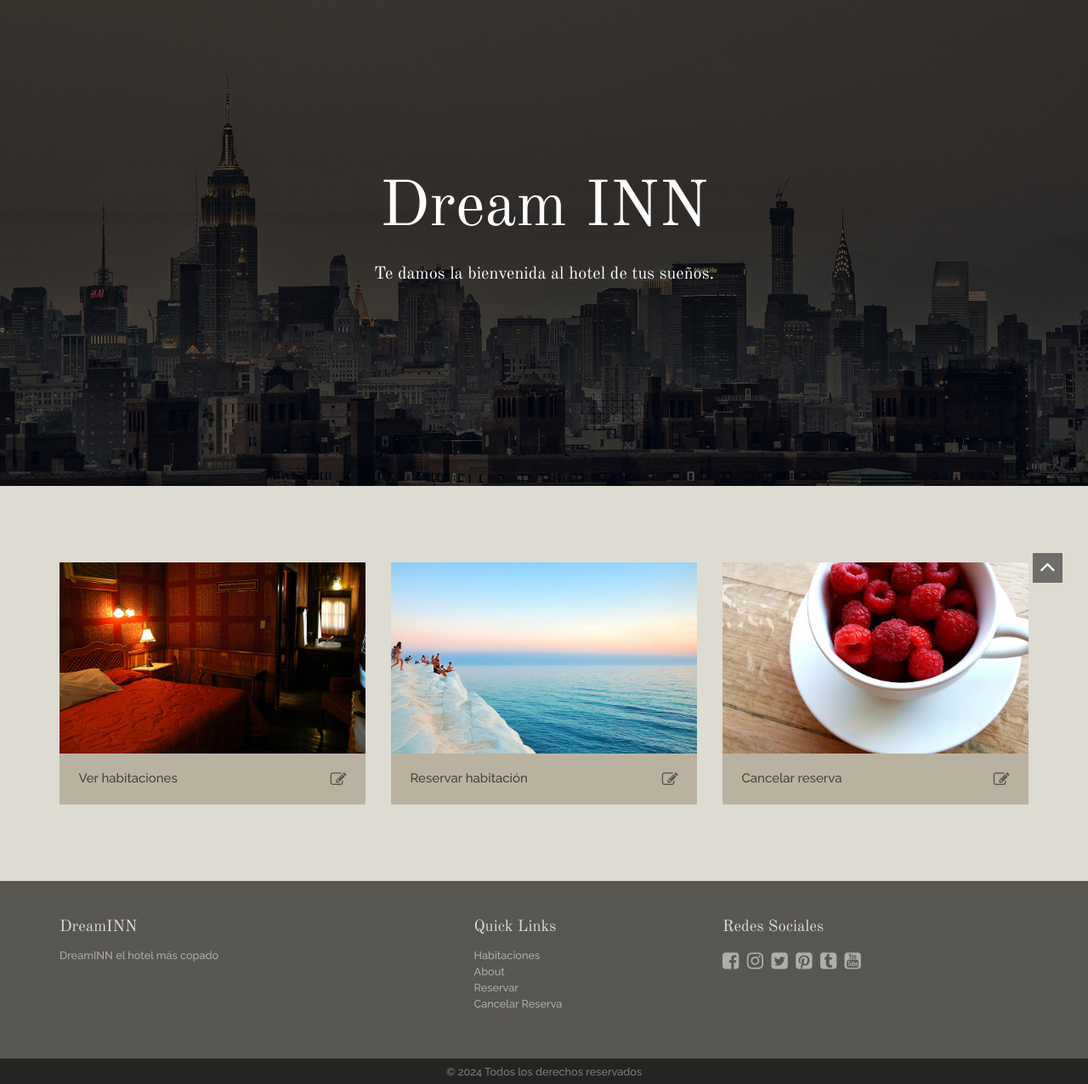
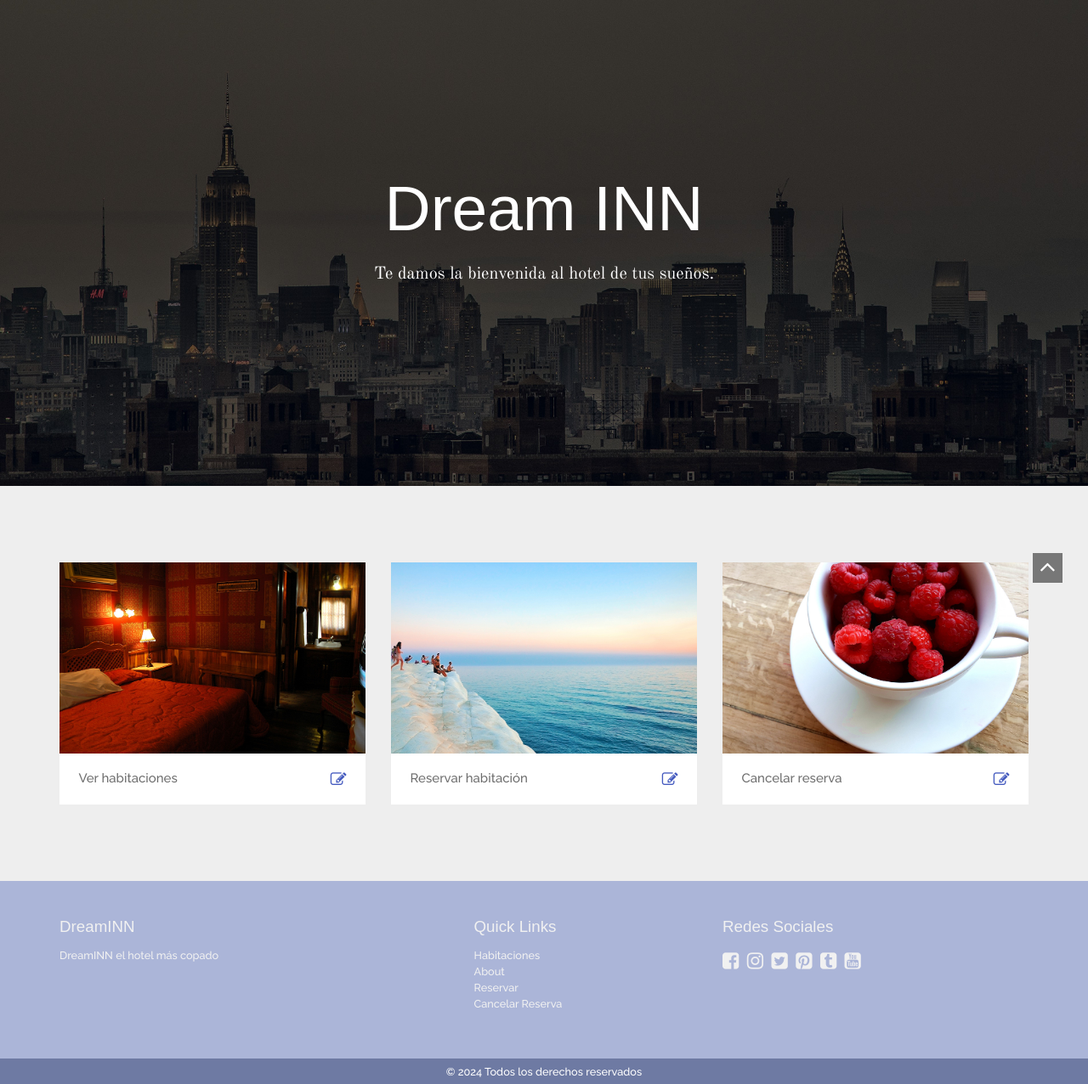
Before and after one commit to PRLuisF/Dream_INN_IDS, a Flask app: page / in a window 1280 px wide. Shown: the part 84-1360 px from the top of the page at 85% size. Run offline with Flask 3, Linux system fonts and the light colour scheme; some libraries are stand-ins or nearby versions; some web fonts are replaced.

Commit message:
#2-S se actualizó el archivo style.css

```diff
--- a/app /static/assets/style.css
+++ b/app /static/assets/style.css
@@ -1,23 +1,29 @@
-body{background-color: #fff;font-family: 'Raleway', sans-serif;font-size: 15px;line-height: 15px; color: #73726C;}
+@font-face {
+    font-family: 'Albra';
+    src: url(fonts/AlbraDisplayTRIAL-Regular.otf);
+}
+
+body{background-color: #fff;font-family: 'Raleway', sans-serif;font-size: 15px;line-height: 15px; color: #6e6e6e;}
 
 
 
 .btn,a,a:hover{text-decoration: none;-webkit-transition: all 0.3s ease-in-out;-moz-transition: all 0.3s ease-in-out;-ms-transition: all 0.3s ease-in-out;-o-transition: all 0.3s ease-in-out;transition: all 0.3s ease-in-out;outline:0 ;}
 
-h1,h2,h3,h4,h5,h6{font-family:'Old Standard TT', serif;line-height: 1em;margin: 0;}
+h1,h2,h3,h4,h5,h6{font-family:'Albra', sans-serif;line-height: 1em;margin: 0;}
 h1{font-size: 5em;}
 h1.title,h2{font-size: 2em;line-height: 3em;}
 h3{font-size: 1.5em; margin-bottom: 0.70em;}
 h4{font-size: 1.25em; margin-bottom: 0.75em;}
 p{margin-bottom: 1em;line-height: 1.5em;}
+#subtitle{font-family: 'Raleway';}
 
 
 .btn{border:none !important;border-radius: 0;padding: 5px 30px;}
-.btn-default{background:#bfa145;box-shadow: none !important;color: #fff;}
-.btn-default:hover, .btn-default:focus, .btn-default.focus, .btn-default:active, .btn-default.active{box-shadow: none !important;background:#756534;color: #fff;outline: none !important;}
+.btn-default{background:#455bbf;box-shadow: none !important;color: #fff;}
+.btn-default:hover, .btn-default:focus, .btn-default.focus, .btn-default:active, .btn-default.active{box-shadow: none !important;background:#2d376d;color: #fff;outline: none !important;}
 
-.pagination>.active>a, .pagination>.active>span, .pagination>.active>a:hover, .pagination>.active>span:hover, .pagination>.active>a:focus, .pagination>.active>span:focus{background-color: #bfa145;border-color: #bfa145;}
-.pagination>li>a, .pagination>li>span{color: #bfa145;}
+.pagination>.active>a, .pagination>.active>span, .pagination>.active>a:hover, .pagination>.active>span:hover, .pagination>.active>a:focus, .pagination>.active>span:focus{background-color: #455bbf;border-color: #455bbf;}
+.pagination>li>a, .pagination>li>span{color: #455bbf;}
 .spacer{padding:6em 0; }
 
 /*nav*/
@@ -37,34 +43,34 @@ p{margin-bottom: 1em;line-height: 1.5em;}
 .banner .welcome-message{position: absolute;left: 0;right:0;bottom:0;top:0;text-align: center;}
 .banner .welcome-message .wrap-info{display: table;height: 100%;width: 100%;}
 .banner .welcome-message .wrap-info .information{display: table-cell;vertical-align: middle;}
-.banner .arrow-nav{position: absolute;bottom:-3.5em;background-color: #bfa145;height: 7em;width: 7em;display: inline-block;z-index: 100;left: 50%;margin-left: -52px;color: #fff;border-radius: 50%;}
+.banner .arrow-nav{position: absolute;bottom:-3.5em;background-color: #455bbf;height: 7em;width: 7em;display: inline-block;z-index: 100;left: 50%;margin-left: -52px;color: #fff;border-radius: 50%;}
 .banner .arrow-nav i{font-size: 5em;line-height:105px;}
-.banner .arrow-nav:hover{background: #756534;}
+.banner .arrow-nav:hover{background: #2d376d;}
 
 
 /*reserve-info*/
 .reserve-info{background-color: #fff;}
 
-.services{background-color:#dedbd3; }
-.services .caption{background-color: #b9b2a0;color: #46433b;padding: 1.5em;}
-.services .caption a {color: #585650;font-size: 1.25em;}
-.services .caption a:hover{color: #fff;}
+.services{background-color:#eeeeee; }
+.services .caption{background-color: #fff;padding: 1.5em;}
+.services .caption a {color: #455bbf;;font-size: 1.25em;}
+.services .caption a:hover{color: #2d376d;}
 .carousel-control{width: 10%;background: none !important;}
 .carousel-control i.fa{position: absolute;left: 0;right: 0;top: 50%;margin-top: -10px;}
 .carousel img{width: 100%;}
 
 /*footer*/
-footer{background-color:#585650;color: #AEAEAC;}
+footer{background-color:#abb5d8;color: #f1f1f1;}
 footer.spacer{padding: 3em 0;}
-footer h4{color: #DCDCDC;}
-footer a,footer p{line-height: 1.5em;font-size: 0.85em;color: #AEAEAC;}
+footer h4{color: #f1f1f1;}
+footer a,footer p{line-height: 1.5em;font-size: 0.85em;color: #f1f1f1;}
 footer a:hover{color: #fff;}
 footer .subscribe .form-control{height: 30px;padding: 4px 12px;border: none;}
 footer .subscribe .input-group-btn:last-child>.btn{margin: 0;}
 footer .subscribe .input-group{margin-bottom: 1em;}
 footer .subscribe .social a{font-size: 1.5em;margin-right: 0.25em;}
-.copyright{background-color: #252423;padding: 0.6em 0;font-size: 0.85em;color: #7F7F7F;}
-.copyright a{color: #AEAEAC;}
+.copyright{background-color: #6e7aa3;padding: 0.6em 0;font-size: 0.85em;color: #fff;}
+.copyright a{color: #acacae;}
 /*footer*/
 
 .toTop{position: fixed;right: 1em; bottom: 1em;background:rgba(0,0,0,0.5);width: 35px; height: 35px;text-align: center;color: #fff;font-size: 2em; }
@@ -137,7 +144,7 @@ body::-webkit-scrollbar {
     ::-webkit-scrollbar-thumb {
 /*        -webkit-border-radius: 10px;
         border-radius: 10px;*/
-        background:#bfa145;
+        background:#455bbf;
     }
     ::-webkit-scrollbar-thumb:window-inactive {
         background: #ddd;
```
Also changed, not shown: other parts of app /static/assets/style.css (+18 -14 lines).
